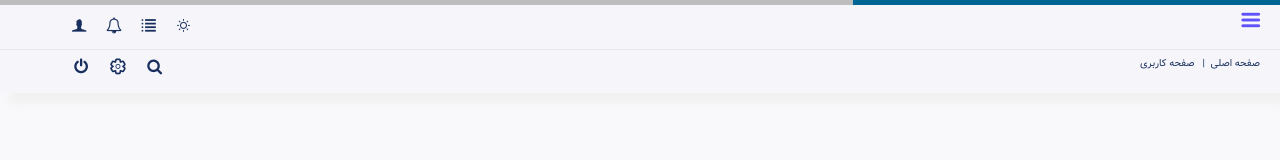
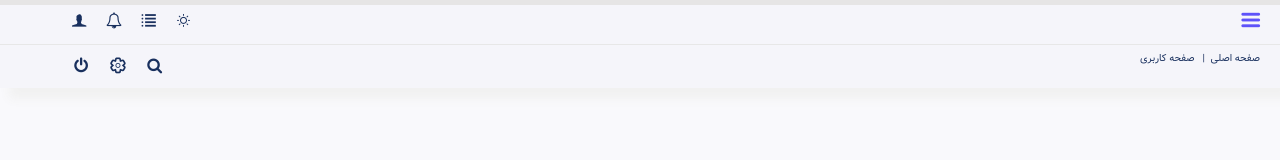
Before and after one commit to parisa-06/simple-dashboard, a plain HTML site: page index.html in a window 1280 px wide. Shown: the top 160 px of the page. Drawn offline with Linux system fonts and the light colour scheme; files that its build step writes are made by us from their sources; files whose address does not match are found by name.

Commit message:
add progress bar top heder

```diff
--- a/css/stayl.css
+++ b/css/stayl.css
@@ -1,222 +1,209 @@
 @font-face {
 	font-family: Vazir FD;
-    src: url('Vazir-Regular-FD.eot');
-    src: url('Vazir-Regular-FD.eot?#iefix') format('embedded-opentype'),
+	src        : url('Vazir-Regular-FD.eot');
+	src        : url('Vazir-Regular-FD.eot?#iefix') format('embedded-opentype'),
 		url('Vazir-Regular-FD.woff2') format('woff2'),
 		url('Vazir-Regular-FD.woff') format('woff'),
 		url('Vazir-Regular-FD.ttf') format('truetype');
-    font-weight: normal;
-    font-display:swap;
+	font-weight : normal;
+	font-display: swap;
 }
 
 @import url(https://fonts.googleapis.com/css?family=Lato:300,400);
 
-*{
+* {
 	box-sizing: border-box;
-    margin: 0%;
-    padding: 0%;
+	margin    : 0%;
+	padding   : 0%;
 }
-body{
+
+body {
 	text-align: right;
 }
-/*** linear loading ***/
-.bar-container{
-	 position: relative;
-	 height: 5px;
-	 width: 100%;
-	 background-color: #bdbdbd;
+
+header {
+	position: fixed;
+	width   : 100%;
 }
-.byd-bar{
-	 content: "";
-	 display: inline;
-	 position: absolute;
-	 height: 100%;
-	 width: 0;
-	 right: 0;
+/*** start progress bar ***/
+.byd-progress {
+	position        : fixed;
+	top             : 0;
+	z-index         : 1;
+	width           : 100%;
+	background-color: #f1f1f1;
 }
 
-.byd-bar:nth-child(1) {
-   background-color: #006495;
-   animation: linear_loader 3s linear 1s infinite;
+.progress-container {
+	width     : 100%;
+	height    : 5px;
+	background: rgb(230, 229, 229);
 }
 
-.byd-bar:nth-child(2) {
-   background-color: #F2635F;
-   animation: linear_loader 3s linear 2s infinite;
+.progress-bar {
+	height    : 5px;
+	background: #7166F9;
+	width     : 0%;
 }
-
-.byd-bar:nth-child(3) {
-   background-color: #F4D00C;
-   animation: linear_loader 3s linear 3s infinite;
- }
-
- @keyframes linear_loader {
-	 0% {
-		 right: 100%;
-		 width: 10%;
-	 }
-	 30% {
-		 right: 0%;
-		 width: 40%;
-	 }
-	 50% {
-		 right: 0%;
-		 width: 0%;
-	 }
-	 80% {
-		 right: 0%;
-		 width: 0%;
-	 }
-	 100% {
-		 right: 0%;
-		 width: 0%;
-	 }
- }
- /* end linear loading */
+/*** end progress bar ***/
 
 .byd-top-headar {
-   direction: rtl;
-    width: 100%;
-    padding: 10px;
-    display: inline-flex;
+	direction      : rtl;
+	width          : 100%;
+	padding        : 10px;
+	display        : inline-flex;
 	justify-content: space-between;
 
 
 }
+
 .byd-left-top {
 	padding-left: 50px;
 }
+
 .byd-left-icon-top {
-    padding-left:8px;
+	padding-left: 8px;
 }
+
 /*** end top header ***/
 
 .byd-bottom-header {
-    display: inline-flex;
+	display        : inline-flex;
 	justify-content: space-between;
-    width: 100%;
-    padding: 6px 10px;
+	align-items    : center;
+	width          : 100%;
+	padding        : 6px 10px;
 }
+
 .byd-left-bottom {
 	padding-left: 50px;
 }
+
 .byd-left-icon-bottom {
 	padding-left: 10px;
-	   transition:right 1.2s;
-	   -webkit-transition:right 1.2s;
-	   -moz-transition:right 1.2s;
-	   -o-transition:right 1.2s;
-	   -ms-transition:right 1.2s;
 }
+
 .byd-text {
-    direction: rtl;
-    display: inline-flex;
-	font-size: 10px;
+	direction    : rtl;
+	display      : inline-flex;
+	font-size    : 10px;
 	padding-right: 10px;
 }
+
 .byd-text a {
 	text-decoration: none;
 }
+
 /*** end  header :D ***/
 
 /*** sidebar ***/
 #sidebar-id {
-	width: 250px;
-	height: 100%;
-	position: fixed;
-	top: 0;
-	right : -250px;
-	padding: 11px 0 5px 0;
-	text-align:right;
-	transition:right 1.2s;
-	-webkit-transition:right 1.2s;
-	-moz-transition:right 1.2s;
-	-o-transition:right 1.2s;
-	-ms-transition:right 1.2s;
+	width             : 250px;
+	height            : 100%;
+	position          : fixed;
+	top               : 0;
+	right             : -250px;
+	padding           : 11px 0 5px 0;
+	text-align        : right;
+	transition        : right 1.2s;
+	-webkit-transition: right 1.2s;
+	-moz-transition   : right 1.2s;
+	-o-transition     : right 1.2s;
+	-ms-transition    : right 1.2s;
 }
+
 #slidebar-open-id {
-    position: absolute;
-    top: 0px;
-    right : 260px;
-    width: 40px;
-    height: 40px;
+	position     : absolute;
+	top          : 0px;
+	right        : 260px;
+	width        : 40px;
+	height       : 40px;
 	border-radius: 4px;
-    font-size: 20px;
-    text-align: center;
-    line-height: 43px;
+	font-size    : 20px;
+	text-align   : center;
+	line-height  : 43px;
 }
+
 #slidebar-close-id {
 	font-size: 20px;
-	float: left;
+	float    : left;
 }
+
 #slidebar-pin-id {
-	float:left;
-	font-size: 20px;
+	float      : left;
+	font-size  : 20px;
 	margin-left: 5px;
 }
+
 .byd-logo {
-    text-align: center;
+	text-align : center;
 	padding-top: 40px;
-    font-size: 20px;
+	font-size  : 20px;
 }
+
 /*** menu accordion***/
 ul {
 	list-style-type: none;
 }
+
 a {
-	color: #b63b4d;
+	color          : #b63b4d;
 	text-decoration: none;
 }
+
 .byd-accordion {
- 	width: 100%;
+	width    : 100%;
 	max-width: 360px;
- 	margin: 30px auto 20px;
+	margin   : 30px auto 20px;
 }
 
 .byd-accordion .byd-link {
-	cursor: pointer;
-	display: block;
-	padding: 15px 50px 15px 42px;
-	font-size: 14px;
-	font-weight:lighter;
-	/* border-bottom: 1px solid #CCC; */
-	position: relative;
+	cursor            : pointer;
+	display           : block;
+	padding           : 15px 50px 15px 42px;
+	font-size         : 14px;
+	font-weight       : lighter;
+	/* border-bottom  : 1px solid #CCC; */
+	position          : relative;
 	-webkit-transition: all 0.4s ease;
-	-o-transition: all 0.4s ease;
-    transition: all 0.4s ease;
-    text-align: right;
+	-o-transition     : all 0.4s ease;
+	transition        : all 0.4s ease;
+	text-align        : right;
 }
+
 .byd-accordion li:last-child .byd-link {
 	border-bottom: 0;
 }
+
 .byd-accordion li i {
-	position: absolute;
-	top: 16px;
-	right:12px;
-	font-size: 18px;
+	position          : absolute;
+	top               : 16px;
+	right             : 12px;
+	font-size         : 18px;
 	-webkit-transition: all 0.4s ease;
-	-o-transition: all 0.4s ease;
-	transition: all 0.4s ease;
+	-o-transition     : all 0.4s ease;
+	transition        : all 0.4s ease;
 }
 
 .byd-accordion li i.fa-chevron-down {
-	right: auto;
-	left: 12px;
+	right    : auto;
+	left     : 12px;
 	font-size: 10px;
 }
 
 .byd-accordion li.open i.fa-chevron-down {
 	-webkit-transform: rotate(180deg);
-	-ms-transform: rotate(180deg);
-	-o-transform: rotate(180deg);
-	transform: rotate(180deg);
+	-ms-transform    : rotate(180deg);
+	-o-transform     : rotate(180deg);
+	transform        : rotate(180deg);
 
 }
+
 /***  sub menu accordion ***/
 
 .byd-submenu {
 	display: none;
-	 width: 88%;
+	width  : 88%;
 
 	/* background: #444359; */
 	font-size: 14px;
@@ -225,22 +212,23 @@ a {
 
 
 .byd-submenu a {
- 	display: block;
- 	text-decoration: none;
- 	padding: 12px 21px ;
-    text-align: right;
+	display           : block;
+	text-decoration   : none;
+	padding           : 12px 21px;
+	text-align        : right;
 	-webkit-transition: all 0.25s ease;
- 	-o-transition: all 0.25s ease;
- 	transition: all 0.25s ease;
+	-o-transition     : all 0.25s ease;
+	transition        : all 0.25s ease;
 }
 
 .byd-submenu a:hover {
 	/* background: #b63b4d; */
- 	color:#5E52F9;
+	color: #5E52F9;
 }
+
 /*** end sidebar ***/
 
 .p {
-	 width: 100%;
-	 height: 70vh;
+	width : 100%;
+	height: 7000px;
 }
--- a/index.html
+++ b/index.html
@@ -15,15 +15,13 @@
 </head>
 
 <body>
-  <div class="bar-container">
-    <div class="byd-bar"></div>
-    <div class="byd-bar"></div>
-    <div class="byd-bar"></div>
-    <div class="byd-bar"></div>
+
+  <header>
+    <div class="byd-progress">
+      <div class="progress-container">
+        <div class="progress-bar" id="myBar"></div>
       </div>
-
-  <div>
-    <header>
+    </div>
     <div class="byd-top-headar">
       <span></span>
       <div class="byd-left-top">
@@ -41,7 +39,7 @@
         <i class="byd-left-icon-bottom  icon-search"></i>
       </div>
       <div class="byd-text">
-          <p> <a href="#">  صفحه اصلی   &nbsp;  </a></p>
+        <p> <a href="#"> صفحه اصلی &nbsp; </a></p>
         <p> | </p>
         <p> <a href="#"> &nbsp; &nbsp;صفحه کاربری </a></p>
       </div>
@@ -82,7 +80,8 @@
             </ul>
           </li>
           <li>
-              <div class="byd-link"><i class="fa icon-calendar-2"></i>برنامه هفتگی و امتحانات<i class="fa fa-chevron-down"></i>
+            <div class="byd-link"><i class="fa icon-calendar-2"></i>برنامه هفتگی و امتحانات<i
+                class="fa fa-chevron-down"></i>
             </div>
             <ul class="byd-submenu">
               <li><a href="#">آیتم اول</a></li>
--- a/js/style.js
+++ b/js/style.js
@@ -1,34 +1,44 @@
 
-function openClick(){
-	document.getElementById('sidebar-id').style='right :0px;'
-	document.getElementById('slidebar-open-id').style='display: none;'
+// When the user  icons sidbar, execute myFunction :D
+function openClick() {
+	document.getElementById('sidebar-id').style = 'right :0px;'
+	document.getElementById('slidebar-open-id').style = 'display: none;'
 }
 
-function closClick(){
-	 document.getElementById('sidebar-id').style='right :-250px;'
-	 document.getElementById('slidebar-open-id').style= 'display:block ;'
+function closClick() {
+	document.getElementById('sidebar-id').style = 'right :-250px;'
+	document.getElementById('slidebar-open-id').style = 'display:block ;'
 }
 
-{document.getElementById('main').addEventListener('click',closClick)}
+{ document.getElementById('main').addEventListener('click', closClick) }
 
 
 
+// When the user scrolls the page, execute myFunction :D
+window.onscroll = function () { myFunction() };
 
+function myFunction() {
+	var winScroll = document.body.scrollTop || document.documentElement.scrollTop;
+	var height = document.documentElement.scrollHeight - document.documentElement.clientHeight;
+	var scrolled = (winScroll / height) * 100;
+	document.getElementById("myBar").style.width = scrolled + "%";
+}
 
-$(function() {
-	var Accordion = function(el, multiple) {
+//When the user accordion the menu sidebar, myFunction :D
+$(function () {
+	var Accordion = function (el, multiple) {
 		this.el = el || {};
 		this.multiple = multiple || false;
 
 		// Variables privadas
 		var links = this.el.find('.byd-link');
 		// Evento
-		links.on('click', {el: this.el, multiple: this.multiple}, this.dropdown)
+		links.on('click', { el: this.el, multiple: this.multiple }, this.dropdown)
 	}
 
-	Accordion.prototype.dropdown = function(e) {
+	Accordion.prototype.dropdown = function (e) {
 		var $el = e.data.el;
-			$this = $(this),
+		$this = $(this),
 			$next = $this.next();
 
 		$next.slideToggle();
```
Lines whose indentation alone changed are shown as unchanged.
